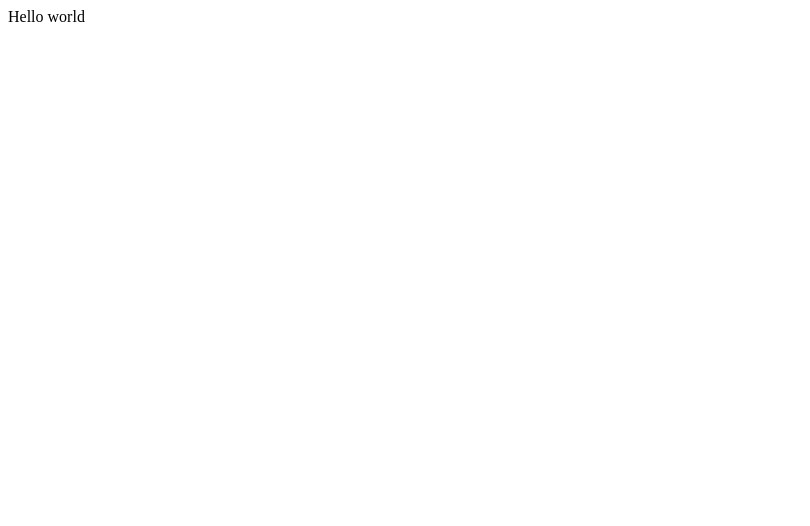
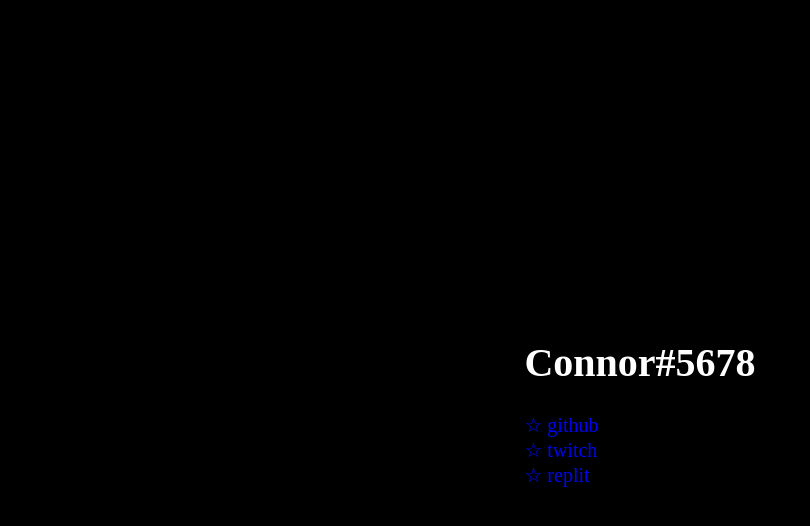
Before and after one commit to connorsc1/portfolio, a plain HTML site: page index.html in a window 1280 px wide. Shown: the whole page, without its empty margins (0-810 px from the left). Drawn offline with Linux system fonts and the light colour scheme.

Commit message:
Added links

```diff
--- a/index.html
+++ b/index.html
@@ -4,13 +4,32 @@
 <head>
   <meta charset="utf-8">
   <meta name="viewport" content="width=device-width">
-  <title>replit</title>
+  <title>c</title>
   <link href="style.css" rel="stylesheet" type="text/css" />
+  <script src="script.js"></script>
 </head>
 
 <body>
-  Hello world
-  <script src="script.js"></script>
+  <div id="center">
+    <h1 style="font-family: derk">Connor#5678</h1>
+
+    <span>
+      <a href="http://github.com/connorsc1"
+        style="text-decoration:none; font-family: derk; font-size: 1em;">☆ github</a>
+    </span>
+    <br>
+    <span>
+      <a href="https://www.twitch.tv/connorsc1"
+        style="text-decoration:none; font-family: derk; font-size: 1em;">☆ twitch</a>
+    </span>
+    <br>
+    <span>
+      <a href="https://www.replit.com/@connorsc1"
+        style="text-decoration:none; font-family: derk; font-size: 1em;">☆ replit</a>
+    </span>
+    <span>
+    </span>
+  </div>
 </body>
 
 </html>
--- a/style.css
+++ b/style.css
@@ -1,4 +1,46 @@
 html, body {
-  height: 100%;
-  width: 100%;
+  height: 99%;
+  width: 99%;
 }
+
+body{
+  background-color: black;
+  color: white;
+  font-family: monospace;
+  font-size: 20px;
+}
+
+/* width */
+::-webkit-scrollbar {
+  width: 20px;
+  background: black;
+}
+
+/* Track */
+::-webkit-scrollbar-track {
+  box-shadow: inset 0 0 5px black;
+  background: black;
+  border-radius: 10px;
+}
+
+/* Handle */
+::-webkit-scrollbar-thumb {
+  background: #1f1f1f;
+  border-radius: 10px;
+}
+
+/* Handle on hover */
+::-webkit-scrollbar-thumb:hover {
+  background: #5e5e5e;
+}
+
+#center {
+    position: absolute;
+    left: 50%;
+    top: 50%;
+    transform: translate(-50%,-50%);
+    -webkit-transform: translate(-50%,-50%);
+    -moz-transform: translate(-50%,-50%);
+    -ms-transform: translate(-50%,-50%);
+    -o-transform: translate(-50%,-50%);
+}
```
Also changed, not shown: test.html (added, +15 -0 lines), 1 other file.
